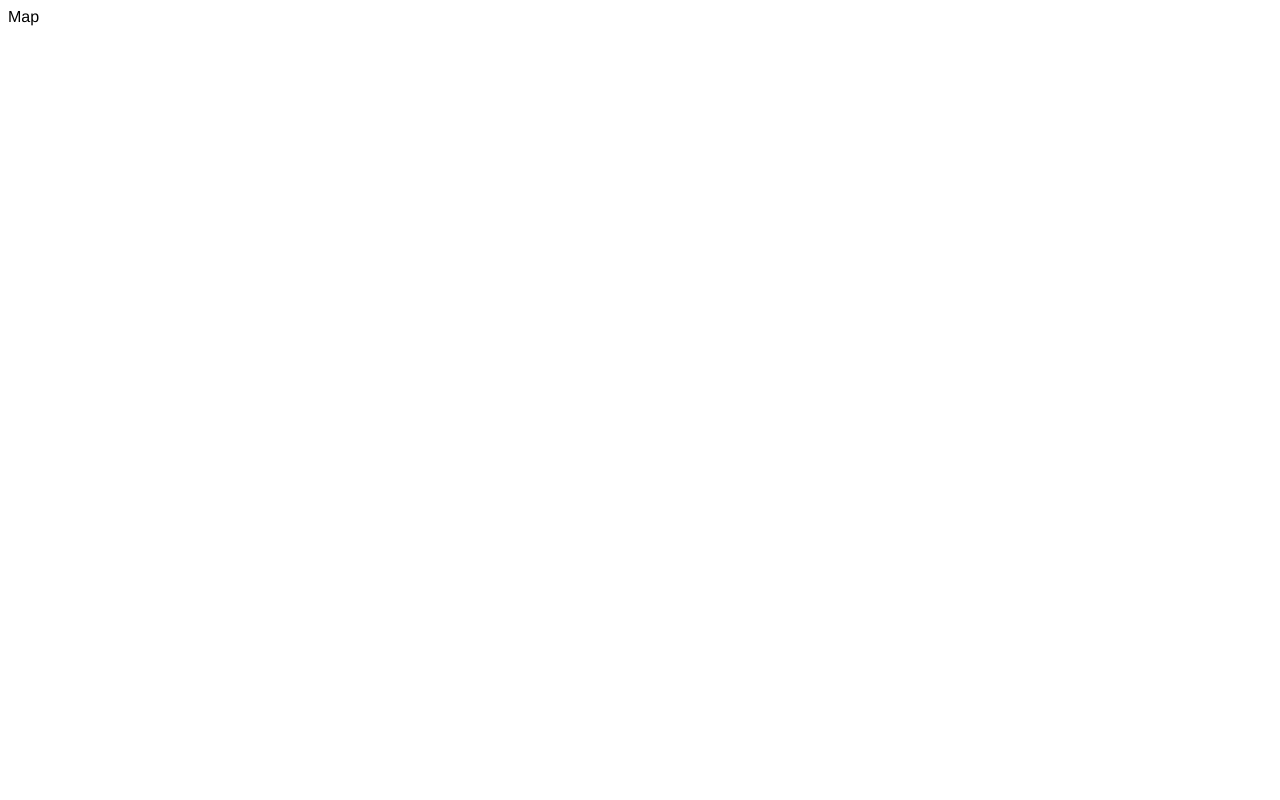
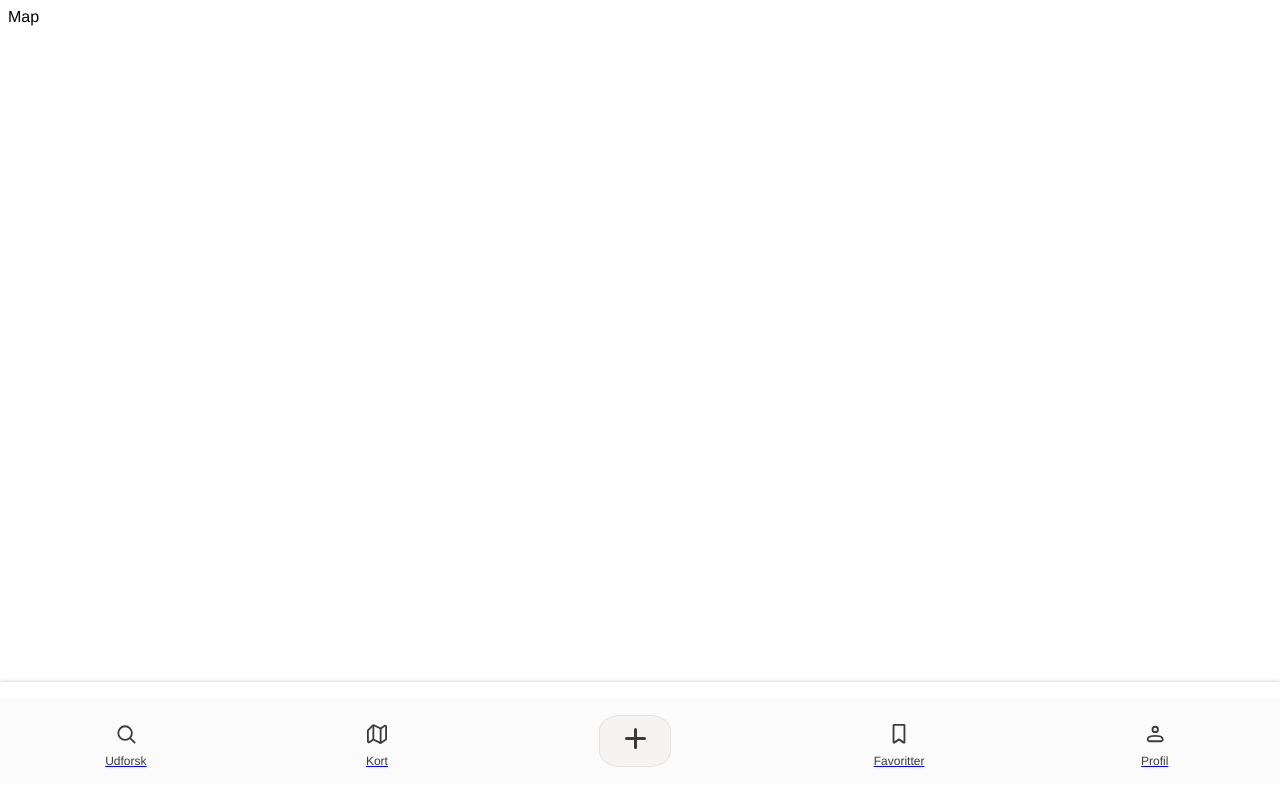
Before and after one commit to mamelishah/gemly-project-webapplication, a React (Vite) app: page /gemly-project-webapplication/map in a window 1280 px wide. Built offline with nearby package versions, Linux system fonts and the light colour scheme.

Commit message:
refactor: wrap Map component content in a fragment and include BottomNavigationBar

```diff
--- a/src/pages/Map.tsx
+++ b/src/pages/Map.tsx
@@ -1,8 +1,12 @@
 import React from 'react'
+import BottomNavigationBar from '../components/ui/layout/bottom-navigation-bar/BottomNavigationBar'
 
 function Map() {
   return (
-    <div>Map</div>
+    <>
+      <div>Map</div>
+      <BottomNavigationBar />
+    </>
   )
 }
 
```
